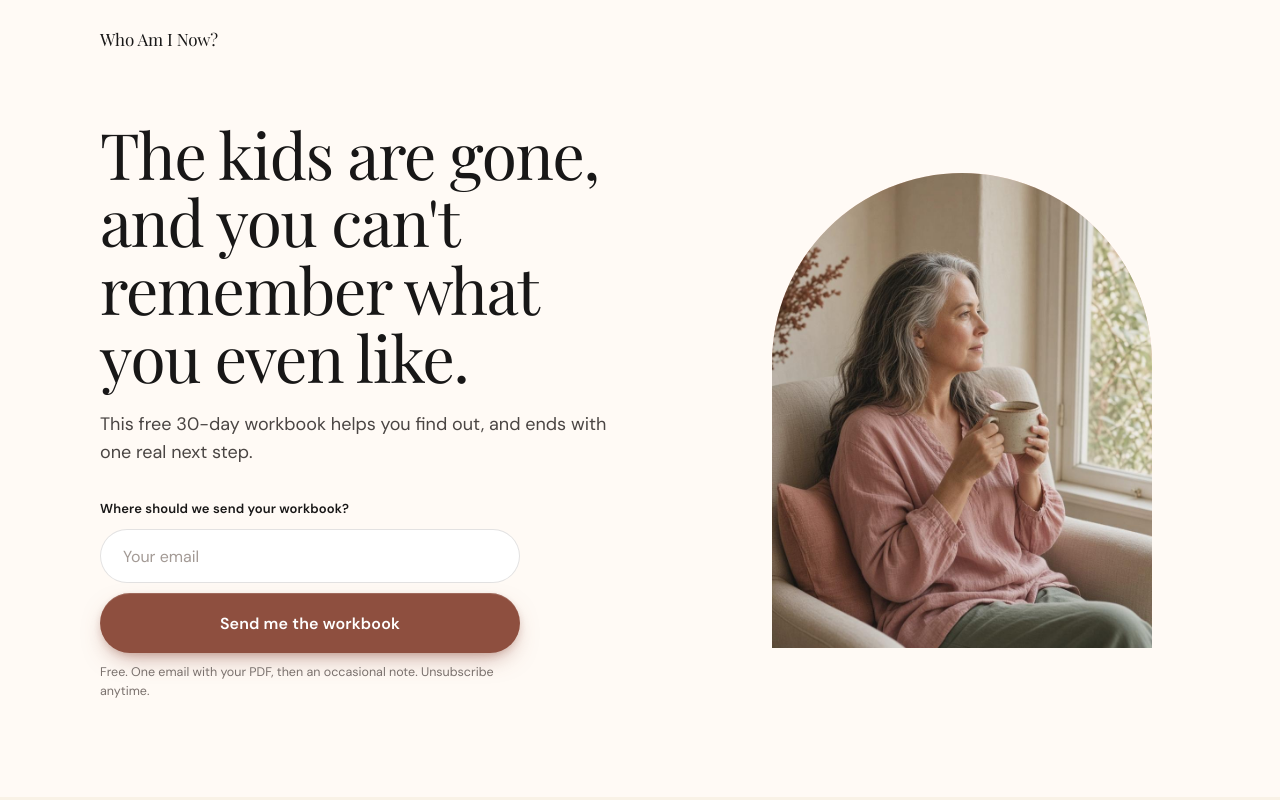
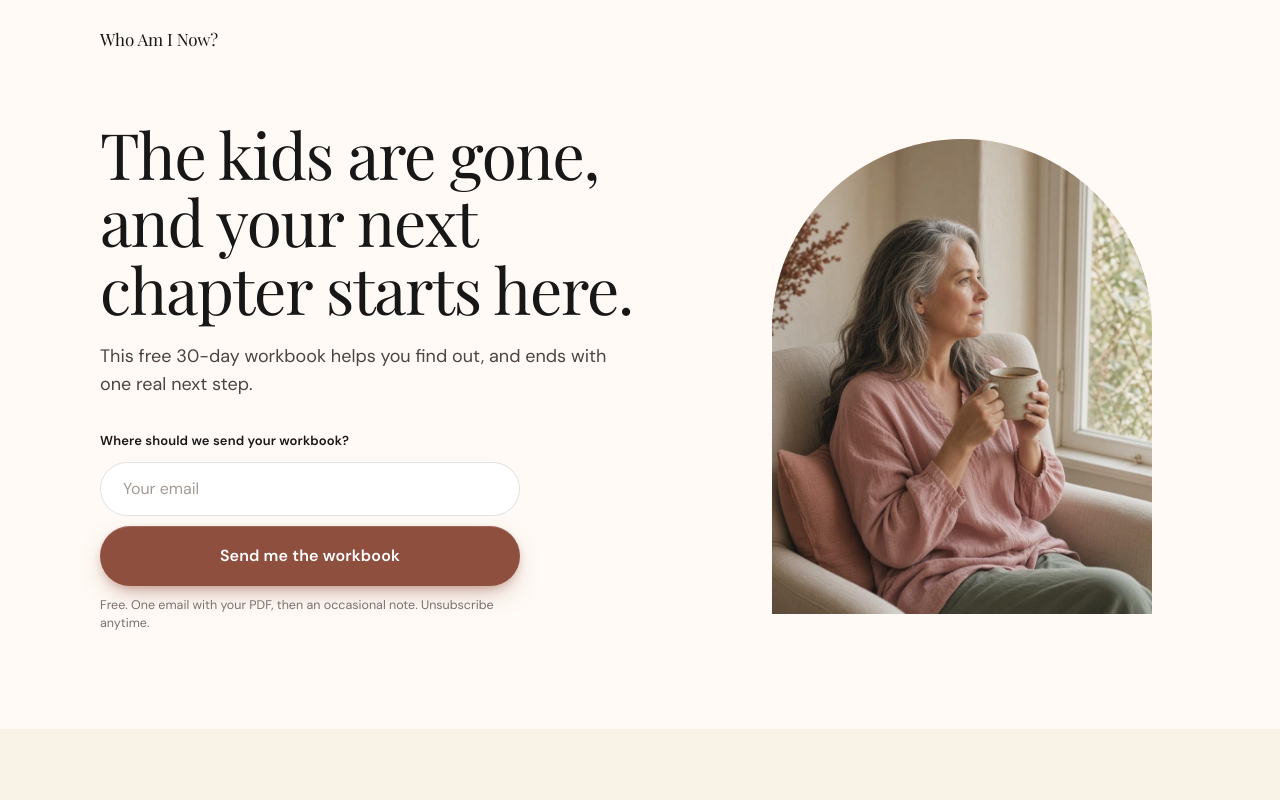
Before and after one commit to nemomakes/showsites, a Next.js app in the folder who-am-i-now/: page / in a window 1280 px wide. Shown: the top 800 px of the page. Built offline with nearby package versions, Linux system fonts and the light colour scheme.

Commit message:
hero: new headline

```diff
--- a/who-am-i-now/app/page.tsx
+++ b/who-am-i-now/app/page.tsx
@@ -36,7 +36,7 @@ export default function Page() {
           {HERO_ANIMATION === "pegasus" && <HeroPegasus />}
           <div className="wrap hero-grid">
             <div className="hero-copy">
-              <h1 className="h1 load" style={{ ["--d" as string]: "0ms" }}>The kids are gone, and you can&apos;t remember what you even like.</h1>
+              <h1 className="h1 load" style={{ ["--d" as string]: "0ms" }}>The kids are gone, and your next chapter starts here.</h1>
               <p className="lede load" style={{ ["--d" as string]: "120ms" }}>This free 30-day workbook helps you find out, and ends with one real next step.</p>
               <div className="load" style={{ ["--d" as string]: "240ms" }}><SignupForm /></div>
             </div>
```
